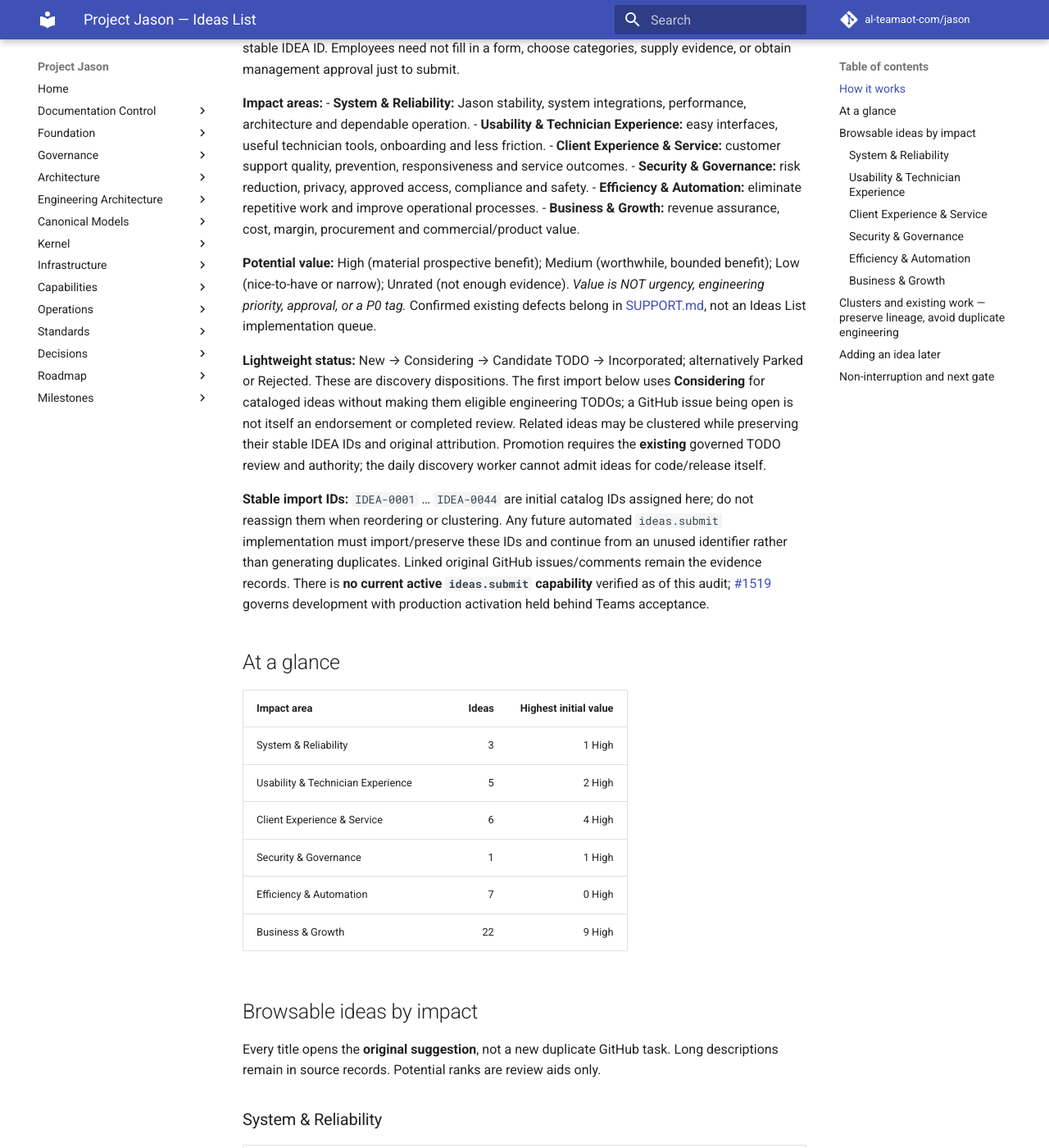
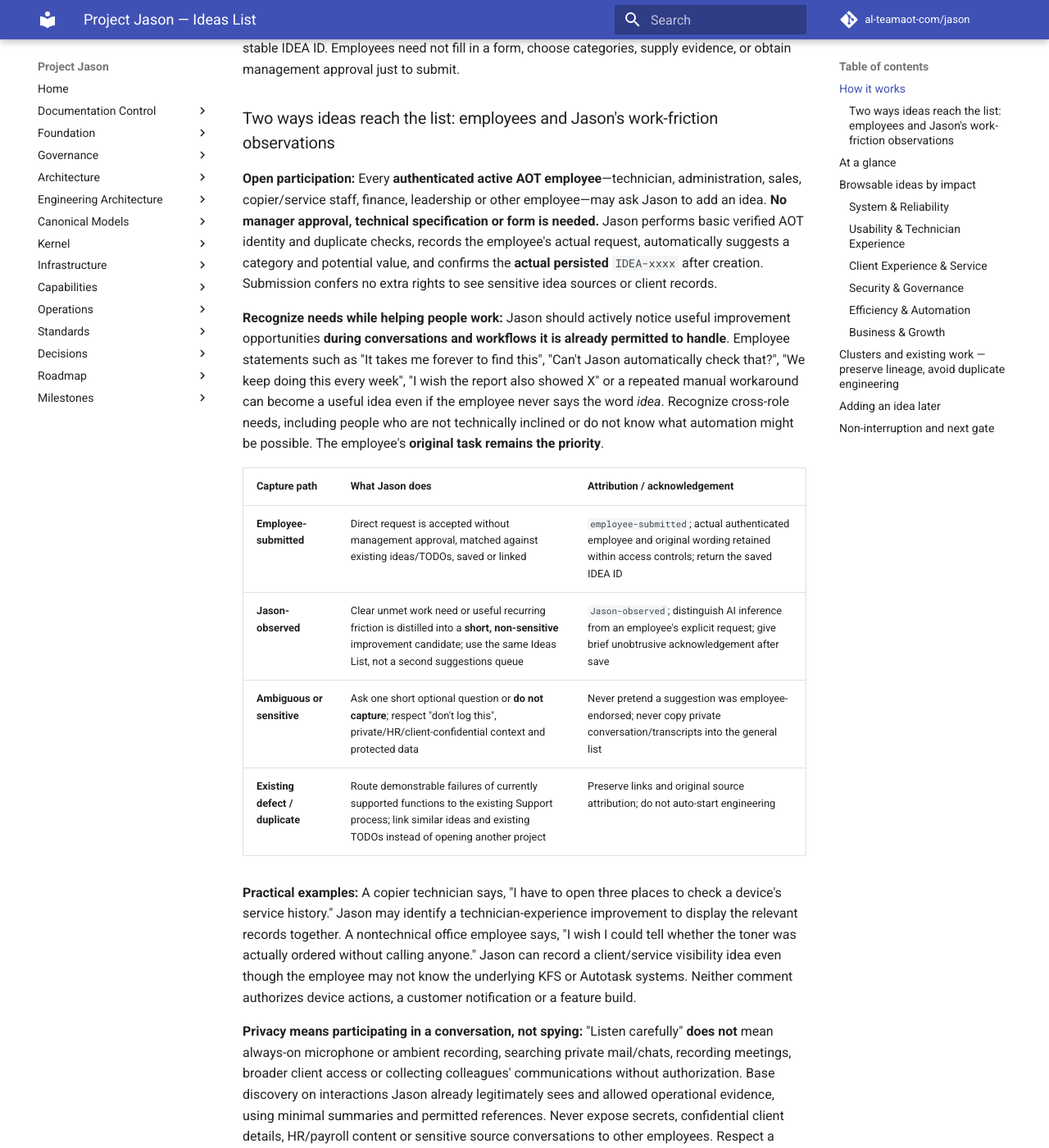
Before and after one commit to al-teamaot-com/jason, an MkDocs documentation site: the page built from docs/roadmaps/Project-Jason-Ideas-List.md, in a window 1280 px wide and 1400 px high, scrolled down 522 px. Shown: the whole window at 82% size. Built offline with MkDocs 1.6.1 and Material for MkDocs 9.7.7, drawn with Linux system fonts in a browser that asks for light colours; comment, search, counter and statistics services are not loaded; some of the changed text lies outside the part shown.

Commit message:
docs: allow all AOT staff ideas and capture authorized work-friction opportunities

```diff
--- a/docs/roadmaps/Project-Jason-Ideas-List.md
+++ b/docs/roadmaps/Project-Jason-Ideas-List.md
@@ -7,6 +7,27 @@
 ## How it works
 
 **Anyone at AOT can propose an idea in plain language.** When the governed submission capability eventually goes live, Jason should save the text, source and author automatically, suggest a single primary category and one value rating, check existing ideas/TODOs, and respond with a stable IDEA ID. Employees need not fill in a form, choose categories, supply evidence, or obtain management approval just to submit.
+
+### Two ways ideas reach the list: employees and Jason's work-friction observations
+
+**Open participation:** Every **authenticated active AOT employee**—technician, administration, sales, copier/service staff, finance, leadership or other employee—may ask Jason to add an idea. **No manager approval, technical specification or form is needed.** Jason performs basic verified AOT identity and duplicate checks, records the employee's actual request, automatically suggests a category and potential value, and confirms the **actual persisted** `IDEA-xxxx` after creation. Submission confers no extra rights to see sensitive idea sources or client records.
+
+**Recognize needs while helping people work:** Jason should actively notice useful improvement opportunities **during conversations and workflows it is already permitted to handle**. Employee statements such as "It takes me forever to find this", "Can't Jason automatically check that?", "We keep doing this every week", "I wish the report also showed X" or a repeated manual workaround can become a useful idea even if the employee never says the word *idea*. Recognize cross-role needs, including people who are not technically inclined or do not know what automation might be possible. The employee's **original task remains the priority**.
+
+| Capture path | What Jason does | Attribution / acknowledgement |
+| --- | --- | --- |
+| **Employee-submitted** | Direct request is accepted without management approval, matched against existing ideas/TODOs, saved or linked | `employee-submitted`; actual authenticated employee and original wording retained within access controls; return the saved IDEA ID |
+| **Jason-observed** | Clear unmet work need or useful recurring friction is distilled into a **short, non-sensitive** improvement candidate; use the same Ideas List, not a second suggestions queue | `Jason-observed`; distinguish AI inference from an employee's explicit request; give brief unobtrusive acknowledgement after save |
+| **Ambiguous or sensitive** | Ask one short optional question or **do not capture**; respect "don't log this", private/HR/client-confidential context and protected data | Never pretend a suggestion was employee-endorsed; never copy private conversation/transcripts into the general list |
+| **Existing defect / duplicate** | Route demonstrable failures of currently supported functions to the existing Support process; link similar ideas and existing TODOs instead of opening another project | Preserve links and original source attribution; do not auto-start engineering |
+
+**Practical examples:** A copier technician says, "I have to open three places to check a device's service history." Jason may identify a technician-experience improvement to display the relevant records together. A nontechnical office employee says, "I wish I could tell whether the toner was actually ordered without calling anyone." Jason can record a client/service visibility idea even though the employee may not know the underlying KFS or Autotask systems. Neither comment authorizes device actions, a customer notification or a feature build.
+
+**Privacy means participating in a conversation, not spying:** "Listen carefully" **does not** mean always-on microphone or ambient recording, searching private mail/chats, recording meetings, broader client access or collecting colleagues' communications without authorization. Base discovery on interactions Jason already legitimately sees and allowed operational evidence, using minimal summaries and permitted references. Never expose secrets, confidential client details, HR/payroll content or sensitive source conversations to other employees. Respect a user's direction not to capture a topic.
+
+**Selection bar:** Capture actionable, materially useful opportunities, not every frustration or speculative question. Defer weak or duplicate candidates without noise, and retain source confidence. Keep the six categories, four potential-value ratings and simple statuses; no P0 tagging, intake priority override or new discovery scheduler.
+
+**Implementation boundary:** This is the staged design, **not an activated `ideas.submit` capability**. Existing [#877](https://github.com/al-teamaot-com/jason/issues/877) owns discovery; [#1519](https://github.com/al-teamaot-com/jason/issues/1519) owns employee authorization and submission. Implementation and actual staff access must wait for the required production/Universal Teams Approver acceptance and governed release, without interrupting current support, Production Manager or TODO worker work.
 
 **Impact areas:**
 - **System & Reliability:** Jason stability, system integrations, performance, architecture and dependable operation.
```
